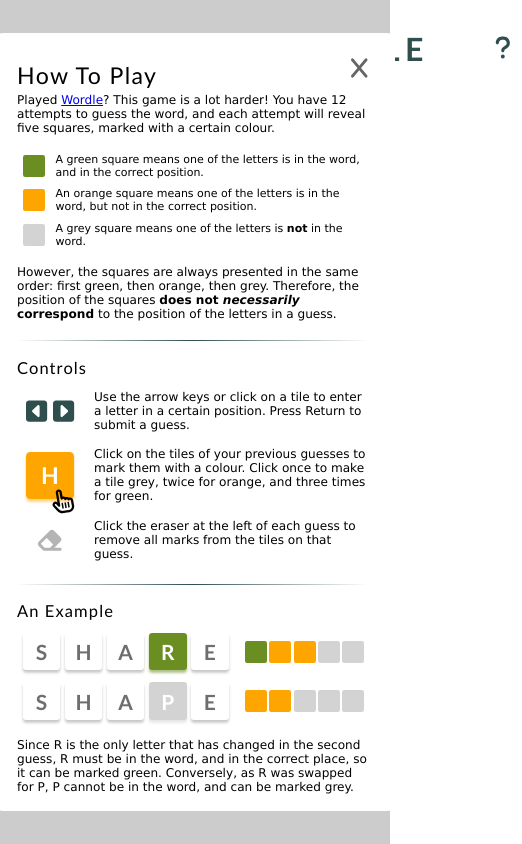
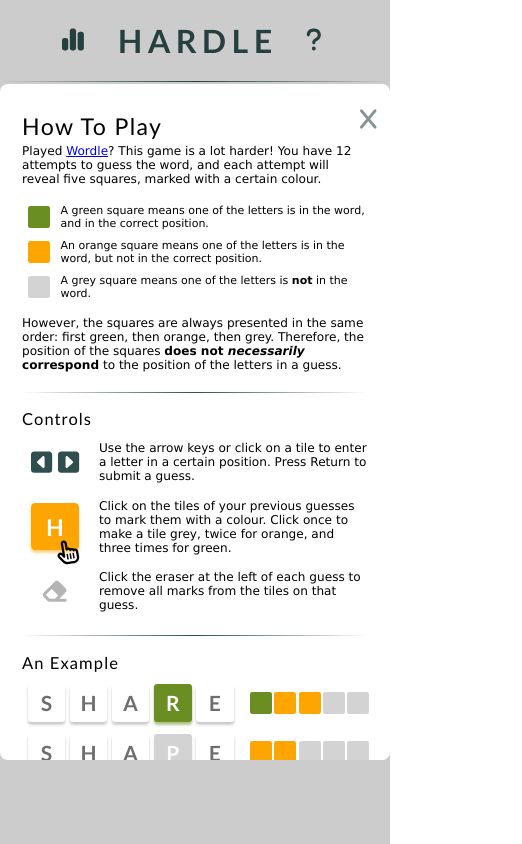
Before and after one commit to Jjofalla/website-project, a Vue app: page / in a window 390 px wide. Shown: the whole page, 522 px wide, since content can reach past the window. Built offline with nearby package versions, Linux system fonts and the light colour scheme.

Commit message:
Mobile CSS

```diff
--- a/src/assets/main.css
+++ b/src/assets/main.css
@@ -17,8 +17,17 @@ html {
 }
 
 body {
+  margin: 0;
   font-family: var(--game-font);
   text-rendering: optimizeLegibility;
   -webkit-font-smoothing: antialiased;
   -moz-osx-font-smoothing: grayscale;
+  -webkit-text-size-adjust: none;
+  -webkit-tap-highlight-color: transparent;
 }
+
+@media only screen and (max-width: 850px) {
+  body {
+    overflow: hidden;
+  }
+}
--- a/src/components/board/BoardRow.vue
+++ b/src/components/board/BoardRow.vue
@@ -77,7 +77,6 @@ function onAlert(msg) {
 </template>
 
 <style scoped>
-
     .button-row {
         display: flex;
         margin-left: -1.5rem;
@@ -86,7 +85,7 @@ function onAlert(msg) {
 
     .placeholder {
         height: inherit;
-        width: 3.43rem;
+        width: 3rem;
     }
 
     .row {
@@ -102,7 +101,7 @@ function onAlert(msg) {
     .button {
         font-size: 1.5rem;
         border: none;
-        background-color: white;
+        background-color: transparent;
         color: var(--text-light);
         cursor: pointer;
         transition: transform 0.2s ease;
@@ -133,8 +132,15 @@ function onAlert(msg) {
     }
 
     @media only screen and (max-width: 450px) {
+        .button-row {
+            margin-left: 0;
+        }
+        .placeholder {
+            width: 4rem;
+        }
+
         .row {
-            gap: 1.5rem;
+            gap: 1rem;
         }
     }
 
--- a/src/components/board/BoardTile.vue
+++ b/src/components/board/BoardTile.vue
@@ -90,11 +90,10 @@ const handleEvent = (event, eventType) => {
 </script>
 
 <template>
-    <div class="tile">
     <input
         :id="rowNumber + ',' + tileId"
         ref="tileRef"
-            class="text"
+        class="tile"
         :class="{'inactive': !isActive}"
         :style="[gameState.readStyle(rowNumber - 1, tileId), {'cursor': gameState.gameData.finished ? 'default' : 'pointer'}]"
         maxlength="1"
@@ -105,7 +104,6 @@ const handleEvent = (event, eventType) => {
         @keyup="handleEvent($event, 'keyup')"
         @mousedown="handleEvent($event, 'focus')"
     >
-    </div>
 </template>
 
 <style scoped>
@@ -113,25 +111,23 @@ const handleEvent = (event, eventType) => {
         display: flex;
         align-items: center;
         justify-content: center;
-        aspect-ratio: 1/1;
-        width: 4.2rem;
-    }
-
-    .text {
-        height: 100%;
-        width: 100%;
+        height: 4.6rem;
+        width: 4.4rem;
+        border-radius: 0.3rem;
         cursor: default;
         border: none;
-        border-radius: 0.3rem;
+        user-select: none;
+        box-sizing: border-box;
         text-align: center;
         font-family: 'Trebuchet MS', sans-serif;
         font-size: 2.3rem;
         font-weight: bolder;
+        -webkit-appearance: none;
+        appearance: none;
         transition: background-color 0.2s ease, color 0.2s ease;
-        overflow: hidden;
     }
 
-    .text:focus {
+    .tile:focus {
         outline: none;
         border: 1px solid lightgrey;
         animation-name: flash;
@@ -143,16 +139,16 @@ const handleEvent = (event, eventType) => {
 
     @keyframes flash {
         0%, 100% {
-            box-shadow: 0px 0.25rem 0.25rem rgb(180,180,180);
+            box-shadow: 0rem 0.25rem 0.25rem rgb(180,180,180);
             border-color: white;
         }
         50% {
-            box-shadow: 0px 0.25rem 0.45rem darkslategrey;
+            box-shadow: 0rem 0.25rem 0.45rem darkslategrey;
             border-color: lightgray;
         }
     }
 
-    .text::selection {
+    .tile::selection {
         color: black;
     }
 
@@ -168,24 +164,22 @@ const handleEvent = (event, eventType) => {
     }
 
     .inactive {
-        box-shadow: 0px 0.25rem 0.25rem lightgrey;
+        box-shadow: 0rem 0.25rem 0.25rem lightgrey;
         cursor: default;
     }
 
     @media only screen and (max-width: 1000px) {
         .tile {
+            height: 4.2rem;
             width: 3.9rem;
         }
     }
 
     @media only screen and (max-width: 450px) {
         .tile {
-            height: 3.2rem;
+            height: 3.4rem;
             width: 3.2rem;
-        }
-
-        .text {
-            font-size: 1.8rem;
+            font-size: 1.5rem;
         }
     }
 
--- a/src/components/board/BoardTiles.vue
+++ b/src/components/board/BoardTiles.vue
@@ -149,4 +149,10 @@ function isValidWord(word) {
             gap: 0.4rem;
         }
     }
+
+    @media only screen and (max-width: 450px) {
+        .tiles {
+            height: min-content;
+        }
+    }
 </style>
--- a/src/components/board/TheBoard.vue
+++ b/src/components/board/TheBoard.vue
@@ -82,7 +82,7 @@ if (getStatsStore().stats.totalPlayed <= 0) {
                 'display': 'flex',
                 'margin': '0 auto',
                 'transition': 'width 2s ease, height 0.4s ease',
-                'height': Math.min(32.5, 5 + (4.8 * gameState.rowsToRender)) + 'rem',
+                'height': Math.min(35, 5 + (5 * gameState.rowsToRender)) + 'rem',
                 'width': gameState.rowsToRender > 6 ? '100vw' : '46vw'
             }">
 
@@ -123,9 +123,12 @@ if (getStatsStore().stats.totalPlayed <= 0) {
                 'flex-direction': 'column',
                 'transition-property': 'height',
                 'transition-duration': '0.4s',
-                'max-height': '40vh',
+                'height': '40vh',
                 'width': '100vw',
-                'overflow': 'scroll',
+                'margin': '0 auto',
+                'overflow-y': 'scroll',
+                'overflow-x': 'hidden',
+                'overscroll-behavior': 'contain',
             }">
 
                 <div class="rows">
@@ -157,8 +160,9 @@ if (getStatsStore().stats.totalPlayed <= 0) {
         flex-direction: column;
         align-items: center;
         justify-content: center;
-        width: 100%;
+        width: 100vw;
         padding-bottom: 2rem;
+        overflow-x: hidden;
     }
 
     .rows {
@@ -169,6 +173,7 @@ if (getStatsStore().stats.totalPlayed <= 0) {
         width: min-content;
         padding: 1.5rem 0rem 1.5rem 0rem;
         margin: 0 auto;
+        gap: 0.3rem;
     }
 
     .fst {
@@ -258,20 +263,13 @@ if (getStatsStore().stats.totalPlayed <= 0) {
         transition: all 0.5s ease-in;
     }
 
-    @media screen and (max-width: 880px) {
-        .fst {
-            margin-left: 2rem;
-            margin-right: auto;
+    @media only screen and (max-width: 850px) {
+        #board {
+            padding-bottom: 0;
         }
 
-        .snd {
-            margin-right: 0rem;
-            margin-left: auto;
-        }
-    }
-
-    @media screen and (max-width: 850px) {
         .table {
+            align-items: center;
             flex-direction: column;
             transition-property: height;
             transition-duration: 0.4s;
@@ -281,14 +279,16 @@ if (getStatsStore().stats.totalPlayed <= 0) {
             border-left: 0;
             border-right: 0;
             border-top: 0;
+            overflow-x: hidden;
         }
 
         .rows {
-            padding-top: 1rem;
+            padding: 1rem 0;
         }
 
         #footer {
             display: flex;
+            width: 100vw;
             flex-direction: column;
             justify-content: center;
             align-items: center;
--- a/src/components/board/TheCountdown.vue
+++ b/src/components/board/TheCountdown.vue
@@ -136,9 +136,9 @@ watch(() => getGameState().gameData.rows.length, (newTotal) => {
 
 @media only screen and (max-width: 850px) {
     .countdown {
-        margin-top: 2rem;
+        max-height: 53vh;
+        margin-top: 1rem;
         margin-bottom: 1rem;
-        padding-top: 0.5rem;
     }
 }
 
--- a/src/components/header/TheHeading.vue
+++ b/src/components/header/TheHeading.vue
@@ -43,9 +43,9 @@ const om = getOverlayManager();
 
 .title {
     font-family: 'Trebuchet MS', sans-serif;
-    font-size: 32px;
+    font-size: max(2.5vw, 32px);
     font-weight: bolder;
-    text-align: center;
+    text-indent: 0.5rem;
     letter-spacing: 0.5rem;
     width: min-content;
     color: darkslategray;
@@ -53,16 +53,19 @@ const om = getOverlayManager();
 }
 
 .button {
-    margin: 0 5rem;
-    width: 50px;
+    border: none;
+    width: 5rem;
+    padding: 1rem;
     aspect-ratio: 1/1;
-    padding: 1rem;
     font-size: max(2.3vw, 25px);
-    background-color: white;
+    background-color: transparent;
     color: darkslategray;
-    border: none;
     cursor: pointer;
     transition: transform 0.2s ease;
+}
+
+.right {
+    padding-left: 0.3rem;
 }
 
 .button:hover {
@@ -72,6 +75,7 @@ const om = getOverlayManager();
 
 @media only screen and (max-width: 850px) {
     #heading {
+        min-width: min-content;
         border: none;
     }
 
@@ -84,5 +88,10 @@ const om = getOverlayManager();
         border-top: 0;
     }
 }
+@media only screen and (max-width: 450px) {
+    #heading {
+        min-width: 80vw;
+    }
+}
 
 </style>
--- a/src/components/header/TheOverlay.vue
+++ b/src/components/header/TheOverlay.vue
@@ -36,7 +36,7 @@ const om = getOverlayManager();
         overflow-y: scroll;
         overscroll-behavior: contain;
         margin: auto;
-        width: max(36vw, 400px);
+        width: min(40rem, 100vw);
         cursor: default;
         background-color: white;
         border: none;
@@ -48,11 +48,6 @@ const om = getOverlayManager();
         width: 0.3rem;
     }
 
-    /* #overlay::-webkit-scrollbar-track {
-        margin-right: 0.3rem;
-        border-radius: 2rem;
-    }
-         */
     #overlay::-webkit-scrollbar-thumb {
         background-color: transparent;
         border-radius: 1rem;
@@ -74,9 +69,10 @@ const om = getOverlayManager();
     .close {
         position: absolute;
         z-index: 1;
-        margin: 2rem;
+        margin: 2rem 1.5rem;
         right: 0;
         background-color: white;
+        color: darkslategrey;
         border: none;
         opacity: 60%;
         font-size: 2rem;
@@ -87,4 +83,17 @@ const om = getOverlayManager();
         opacity: 100%;
     }
 
+    .closer:active {
+        color: black;
+    }
+
+    @media only screen and (max-width: 450px) {
+        #overlay {
+            max-height: 80vh;
+        }
+        .close {
+            margin-right: 0.7rem;
+        }
+    }
+
 </style>
--- a/src/components/header/TheStats.vue
+++ b/src/components/header/TheStats.vue
@@ -47,7 +47,7 @@ function assignColour(n) {
 <style scoped>
     .stats {
         font-size: 1.1rem;
-        margin: 2.5rem 1.5rem 3rem 2rem;
+        margin: 2.5rem 1.5rem 2.5rem 2rem;
         font-family: 'Trebuchet MS', sans-serif;
     }
 
--- a/src/components/header/TheTutorial.vue
+++ b/src/components/header/TheTutorial.vue
@@ -89,8 +89,9 @@ import TutorialRow from './TutorialRow.vue'
 <style>
 @import url('../../assets/main.css');
     #tutorial {
+        display: block;
         font-family: 'Lucida Grande', sans-serif;
-        margin: 2.5rem 2.5rem 3rem 2rem;
+        margin: 2.5rem 2rem 3rem 2rem;
         height: 85vh;
     }
 
--- a/src/components/keyboard/TheKeyboard.vue
+++ b/src/components/keyboard/TheKeyboard.vue
@@ -28,6 +28,7 @@ import { keyPress } from '@/store/KeyPress';
         align-items: center;
         justify-content: center;
         gap: 0.3rem;
+        padding-bottom: 0.5rem;
     }
 
     .key-row {
@@ -71,12 +72,12 @@ import { keyPress } from '@/store/KeyPress';
     @media only screen and (max-width: 850px) {
         .key-tile {
             font-size: 4vw;
-            width: calc(100vw/11);
-            height: 10vh;
+            width: calc(100vw/11.5);
+            height: 9vh;
         }
 
         .tool {
-            height: 10vh;
+            height: 9vh;
             width: calc(100vw/7);
         }
     }
```
Lines whose indentation alone changed are shown as unchanged.
